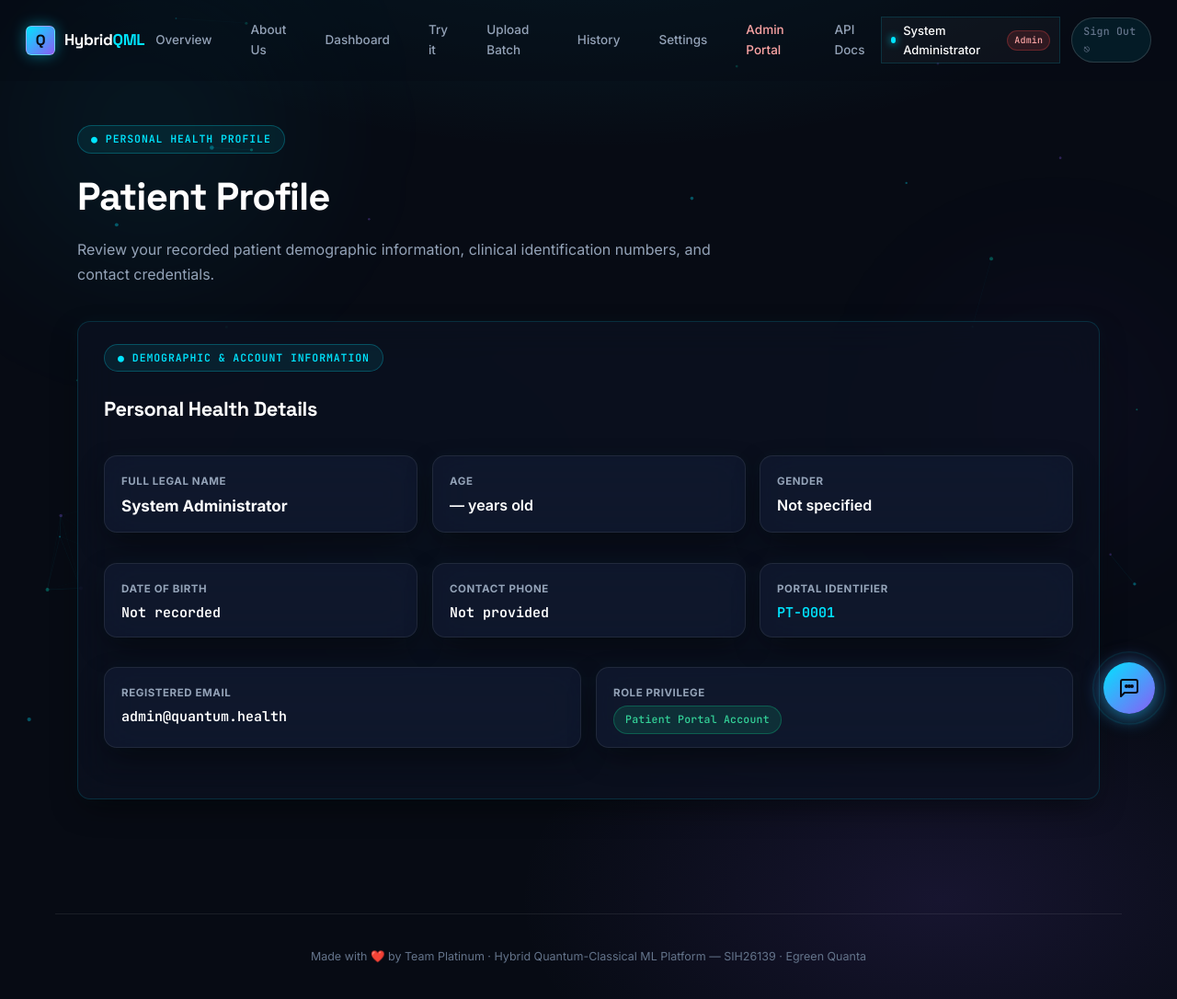
After one commit to ubaidsayyad/sih26139_hybrid_qml_prototype, a Flask app: page /my-profile in a window 1280 px wide. The commit adds this page. Shown: the whole page at 92% size. Run offline with Flask 3, Linux system fonts and the light colour scheme; a user stored in the database is signed in; some libraries are stand-ins or nearby versions.

Commit message:
Add Patient role and PatientProfile model with dynamic signup, role-based redirects, patient navbar, and clinical route protection

```diff
--- a/sih_qml_prototype/app.py
+++ b/sih_qml_prototype/app.py
@@ -49,7 +49,7 @@ from flask_wtf.csrf import CSRFProtect, CSRFError
 from flask_limiter import Limiter
 from flask_limiter.util import get_remote_address
 
-from core.models import db, User, Prediction
+from core.models import db, User, Prediction, PatientProfile
 from core.pipeline_runner import run_full_pipeline
 from core.patient_batch import generate_sample_csv, validate_and_process_csv
 from core.pdf_report import generate_prediction_pdf
@@ -118,11 +118,29 @@ def require_api_key(f):
     return decorated_function
 
 
+def clinician_required(f):
+    """Decorator ensuring current user is a clinician (Doctor or Admin), cleanly redirecting patients to /my-reports."""
+    @wraps(f)
+    def decorated_function(*args, **kwargs):
+        if not current_user.is_authenticated:
+            return redirect(url_for("login_page", next=request.path))
+        if current_user.role == "patient":
+            flash("Access restricted: Clinical and diagnostic tools are reserved for healthcare practitioners. You have been redirected to your patient portal.", "info")
+            return redirect(url_for("my_reports_page"))
+        return f(*args, **kwargs)
+    return decorated_function
+
+
 def admin_required(f):
     """Decorator to restrict route access strictly to users with the 'admin' role."""
     @wraps(f)
     def decorated_function(*args, **kwargs):
-        if not current_user.is_authenticated or current_user.role != "admin":
+        if not current_user.is_authenticated:
+            return redirect(url_for("login_page", next=request.path))
+        if current_user.role == "patient":
+            flash("Access restricted: System Administrator privileges required. You have been redirected to your patient portal.", "error")
+            return redirect(url_for("my_reports_page"))
+        if current_user.role != "admin":
             flash("Access denied: System Administrator privileges required.", "error")
             return redirect(url_for("dashboard"))
         return f(*args, **kwargs)
@@ -249,6 +267,8 @@ def health_check():
 @limiter.limit("5 per minute", methods=["POST"])
 def login_page():
     if current_user.is_authenticated:
+        if current_user.role == "patient":
+            return redirect(url_for("my_reports_page"))
         return redirect(url_for("dashboard"))
 
     next_url = request.args.get("next") or request.form.get("next")
@@ -261,9 +281,18 @@ def login_page():
         if user and user.check_password(password):
             login_user(user, remember=True)
             flash(f"Welcome back, {user.name}!", "success")
-            if next_url and next_url.startswith("/"):
-                return redirect(next_url)
-            return redirect(url_for("dashboard"))
+
+            # Role-based landing redirect
+            if user.role == "patient":
+                # Ensure patient is not forwarded into practitioner clinical tools
+                restricted_prefixes = ("/dashboard", "/predict", "/upload", "/history", "/admin", "/settings", "/progress")
+                if next_url and next_url.startswith("/") and not any(next_url.startswith(p) for p in restricted_prefixes):
+                    return redirect(next_url)
+                return redirect(url_for("my_reports_page"))
+            else:
+                if next_url and next_url.startswith("/"):
+                    return redirect(next_url)
+                return redirect(url_for("dashboard"))
         else:
             flash("Invalid email address or password. Please verify your credentials.", "error")
 
@@ -273,6 +302,8 @@ def login_page():
 @app.route("/signup", methods=["GET", "POST"])
 def signup_page():
     if current_user.is_authenticated:
+        if current_user.role == "patient":
+            return redirect(url_for("my_reports_page"))
         return redirect(url_for("dashboard"))
 
     if request.method == "POST":
@@ -284,7 +315,7 @@ def signup_page():
 
         # Validation rules
         if not name or len(name) < 2:
-            flash("Please enter your full name or professional title.", "error")
+            flash("Please enter your full name or legal title.", "error")
             return render_template("signup.html")
 
         email_regex = r"^[\w\.-]+@[\w\.-]+\.\w+$"
@@ -292,16 +323,46 @@ def signup_page():
             flash("Please provide a valid corporate or clinical email address.", "error")
             return render_template("signup.html")
 
-        if role not in ("doctor", "admin"):
+        # Admin accounts cannot self-signup; restrict strictly to doctor or patient
+        if role not in ("doctor", "patient"):
             role = "doctor"
 
         if len(password) < 8:
-            flash("Password must contain at least 8 characters for clinical security.", "error")
+            flash("Password must contain at least 8 characters for medical record security.", "error")
             return render_template("signup.html")
 
         if password != confirm_password:
             flash("Passwords do not match. Please verify and re-enter.", "error")
             return render_template("signup.html")
+
+        # Patient-specific required and optional fields
+        patient_age = None
+        patient_gender = None
+        patient_dob = None
+        patient_phone = None
+        patient_full_name = name
+
+        if role == "patient":
+            raw_patient_name = (request.form.get("patient_name") or "").strip()
+            if raw_patient_name:
+                patient_full_name = raw_patient_name
+
+            age_raw = (request.form.get("patient_age") or request.form.get("age") or "").strip()
+            if not age_raw:
+                flash("Please provide your age for your patient health record.", "error")
+                return render_template("signup.html")
+            try:
+                patient_age = int(age_raw)
+                if patient_age < 1 or patient_age > 125:
+                    flash("Please provide a realistic age (between 1 and 125).", "error")
+                    return render_template("signup.html")
+            except (ValueError, TypeError):
+                flash("Age must be a valid whole number.", "error")
+                return render_template("signup.html")
+
+            patient_gender = (request.form.get("patient_gender") or request.form.get("gender") or "").strip() or None
+            patient_dob = (request.form.get("patient_dob") or request.form.get("date_of_birth") or "").strip() or None
+            patient_phone = (request.form.get("patient_phone") or request.form.get("phone") or "").strip() or None
 
         # Duplicate email check
         existing_user = User.query.filter_by(email=email).first()
@@ -313,11 +374,30 @@ def signup_page():
         new_user = User(name=name, email=email, role=role)
         new_user.set_password(password)
         db.session.add(new_user)
+        db.session.flush()
+
+        # Create linked PatientProfile if role is patient
+        if role == "patient":
+            profile = PatientProfile(
+                user_id=new_user.id,
+                full_name=patient_full_name,
+                age=patient_age,
+                gender=patient_gender,
+                date_of_birth=patient_dob,
+                phone=patient_phone
+            )
+            db.session.add(profile)
+
         db.session.commit()
 
         login_user(new_user)
-        flash(f"Account successfully registered! Welcome to the platform, {name}.", "success")
-        return redirect(url_for("dashboard"))
+
+        if role == "patient":
+            flash(f"Patient account registered! Welcome to your personal health portal, {name}.", "success")
+            return redirect(url_for("my_reports_page"))
+        else:
+            flash(f"Account successfully registered! Welcome to the platform, {name}.", "success")
+            return redirect(url_for("dashboard"))
 
     return render_template("signup.html")
 
@@ -328,6 +408,26 @@ def logout_api():
     logout_user()
     flash("You have been securely signed out of the quantum medical console.", "info")
     return redirect(url_for("login_page"))
+
+
+# ------------------------------------------------------------------------------
+# Patient Portal Routes
+# ------------------------------------------------------------------------------
+
+@app.route("/my-reports")
+@login_required
+def my_reports_page():
+    """Personal diagnostic reports portal for patient accounts."""
+    profile = current_user.patient_profile if hasattr(current_user, "patient_profile") else None
+    return render_template("my_reports.html", profile=profile)
+
+
+@app.route("/my-profile")
+@login_required
+def my_profile_page():
+    """Personal health profile view for patient accounts."""
+    profile = current_user.patient_profile if hasattr(current_user, "patient_profile") else None
+    return render_template("my_profile.html", profile=profile)
 
 
 # ------------------------------------------------------------------------------
@@ -353,6 +453,7 @@ def about_page():
 
 @app.route("/run", methods=["POST"])
 @login_required
+@clinician_required
 def run():
     with JOB_LOCK:
         if JOB["status"] == "running":
@@ -383,12 +484,14 @@ def run():
 
 @app.route("/progress")
 @login_required
+@clinician_required
 def progress_page():
     return render_template("progress.html", has_run=STATE["run"] is not None)
 
 
 @app.route("/run/status")
 @login_required
+@clinician_required
 def run_status():
     with JOB_LOCK:
         return jsonify({
@@ -405,6 +508,7 @@ def run_status():
 
 @app.route("/dashboard")
 @login_required
+@clinician_required
 def dashboard():
     if STATE["run"] is None:
         flash("Please run the pipeline first to generate model benchmark results.", "info")
@@ -429,6 +533,7 @@ def dashboard():
 
 @app.route("/predict")
 @login_required
+@clinician_required
 def predict_page():
     if STATE["run"] is None:
         flash("Please run the pipeline first to train the quantum and classical models.", "info")
@@ -441,6 +546,7 @@ def predict_page():
 
 @app.route("/predict", methods=["POST"])
 @login_required
+@clinician_required
 def predict_api():
     if STATE["run"] is None:
         return jsonify({"error": "No model loaded. Please run the pipeline first."}), 400
@@ -530,6 +636,7 @@ def predict_api():
 
 @app.route("/upload", methods=["GET"])
 @login_required
+@clinician_required
 def upload_page():
     if STATE["run"] is None:
         flash("Please run the pipeline first to train the quantum and classical models before screening patient batches.", "info")
@@ -540,6 +647,7 @@ def upload_page():
 
 @app.route("/upload", methods=["POST"])
 @login_required
+@clinician_required
 def upload_api():
     if STATE["run"] is None:
         error_msg = "No trained models loaded. Please run the quantum pipeline first."
@@ -642,6 +750,7 @@ def download_sample_csv():
 
 @app.route("/history")
 @login_required
+@clinician_required
 def history_page():
     page = request.args.get("page", 1, type=int)
     model_filter = (request.args.get("model") or "").strip()
@@ -678,6 +787,7 @@ def history_page():
 
 @app.route("/history/<int:pred_id>")
 @login_required
+@clinician_required
 def history_detail(pred_id):
     pred = db.session.get(Prediction, pred_id)
     if not pred:
@@ -694,6 +804,7 @@ def history_detail(pred_id):
 
 @app.route("/history/<int:pred_id>/pdf")
 @login_required
+@clinician_required
 def download_prediction_pdf(pred_id):
     pred = db.session.get(Prediction, pred_id)
     if not pred:
@@ -1017,6 +1128,7 @@ def api_v1_health():
 
 @app.route("/settings", methods=["GET"])
 @login_required
+@clinician_required
 def settings_page():
     """Practitioner preferences & API Key access dashboard."""
     current_user.ensure_api_key()
@@ -1026,6 +1138,7 @@ def settings_page():
 
 @app.route("/settings/regenerate-key", methods=["POST"])
 @login_required
+@clinician_required
 def regenerate_api_key_route():
     """Revokes existing API key and issues a fresh one."""
     new_key = current_user.generate_api_key()
--- a/sih_qml_prototype/templates/base.html
+++ b/sih_qml_prototype/templates/base.html
@@ -30,6 +30,10 @@
     <a href="{{ url_for('index') }}">Overview</a>
     <a href="{{ url_for('about_page') }}">About Us</a>
     {% if current_user.is_authenticated %}
+      {% if current_user.role == 'patient' %}
+        <a href="{{ url_for('my_reports_page') }}">My Reports</a>
+        <a href="{{ url_for('my_profile_page') }}">My Profile</a>
+      {% else %}
         <a href="{{ url_for('dashboard') }}">Dashboard</a>
         <a href="{{ url_for('predict_page') }}">Try it</a>
         <a href="{{ url_for('upload_page') }}">Upload Batch</a>
@@ -38,17 +42,22 @@
         {% if current_user.is_admin %}
           <a href="{{ url_for('admin_page') }}" style="color: #FCA5A5;">Admin Portal</a>
         {% endif %}
+        <a href="{{ url_for('api_docs_page') }}">API Docs</a>
       {% endif %}
+    {% else %}
       <a href="{{ url_for('api_docs_page') }}">API Docs</a>
+    {% endif %}
   </div>
 
   <div style="display: flex; align-items: center; gap: 12px;">
     {% if current_user.is_authenticated %}
       <div style="display: flex; align-items: center; gap: 8px; font-size: 13px; color: var(--text-pure); background: rgba(255,255,255,0.03); padding: 4px 10px; border-radius: var(--radius-full); border: 1px solid var(--border-glass);">
-        <span style="display: inline-block; width: 7px; height: 7px; border-radius: 50%; background: var(--primary-cyan); box-shadow: 0 0 8px var(--primary-cyan);"></span>
+        <span style="display: inline-block; width: 7px; height: 7px; border-radius: 50%; background: {% if current_user.role == 'patient' %}#10B981{% else %}var(--primary-cyan){% endif %}; box-shadow: 0 0 8px {% if current_user.role == 'patient' %}#10B981{% else %}var(--primary-cyan){% endif %};"></span>
         <span style="font-weight: 500;">{{ current_user.name }}</span>
         {% if current_user.role == 'admin' %}
           <span class="pill" style="padding: 2px 7px; font-size: 10px; background: rgba(239, 68, 68, 0.15); color: #FCA5A5; border-color: rgba(239, 68, 68, 0.3);">Admin</span>
+        {% elif current_user.role == 'patient' %}
+          <span class="pill" style="padding: 2px 7px; font-size: 10px; background: rgba(16, 185, 129, 0.15); color: #34D399; border-color: rgba(16, 185, 129, 0.35);">Patient</span>
         {% else %}
           <span class="pill" style="padding: 2px 7px; font-size: 10px; background: rgba(0, 229, 255, 0.1); color: var(--primary-cyan); border-color: var(--border-cyan);">Doctor</span>
         {% endif %}
--- /dev/null
+++ b/sih_qml_prototype/templates/my_profile.html
@@ -0,0 +1,86 @@
+{% extends "base.html" %}
+{% block title %}My Profile · Patient Portal · SIH26139{% endblock %}
+
+{% block content %}
+<section class="dash-header">
+  <div class="eyebrow">
+    <span>●</span>
+    <span>Personal Health Profile</span>
+  </div>
+  <h1>Patient Profile</h1>
+  <p class="lede">
+    Review your recorded patient demographic information, clinical identification numbers, and contact credentials.
+  </p>
+</section>
+
+<!-- Profile Details Card -->
+<div class="card wide" style="margin-bottom: 24px; border: 1px solid var(--border-glass);">
+  <div class="eyebrow" style="margin-bottom: 6px;">
+    <span>●</span>
+    <span>Demographic & Account Information</span>
+  </div>
+  <h2 style="margin-bottom: 20px;">Personal Health Details</h2>
+
+  <div class="grid-3" style="gap: 16px; margin-bottom: 20px;">
+    <div class="card" style="background: rgba(18, 28, 51, 0.7); border: 1px solid var(--border-subtle); padding: 14px 18px;">
+      <span style="font-size: 11.5px; font-weight: 700; text-transform: uppercase; color: var(--text-muted); letter-spacing: 0.05em;">Full Legal Name</span>
+      <div style="font-size: 17px; font-weight: 700; color: var(--text-pure); margin-top: 4px;">
+        {{ profile.full_name if profile else current_user.name }}
+      </div>
+    </div>
+
+    <div class="card" style="background: rgba(18, 28, 51, 0.7); border: 1px solid var(--border-subtle); padding: 14px 18px;">
+      <span style="font-size: 11.5px; font-weight: 700; text-transform: uppercase; color: var(--text-muted); letter-spacing: 0.05em;">Age</span>
+      <div style="font-size: 16px; font-weight: 600; color: var(--text-pure); margin-top: 4px;">
+        {{ profile.age if profile else '—' }} years old
+      </div>
+    </div>
+
+    <div class="card" style="background: rgba(18, 28, 51, 0.7); border: 1px solid var(--border-subtle); padding: 14px 18px;">
+      <span style="font-size: 11.5px; font-weight: 700; text-transform: uppercase; color: var(--text-muted); letter-spacing: 0.05em;">Gender</span>
+      <div style="font-size: 16px; font-weight: 600; color: var(--text-pure); margin-top: 4px;">
+        {{ profile.gender if profile and profile.gender else 'Not specified' }}
+      </div>
+    </div>
+  </div>
+
+  <div class="grid-3" style="gap: 16px; margin-bottom: 20px;">
+    <div class="card" style="background: rgba(18, 28, 51, 0.7); border: 1px solid var(--border-subtle); padding: 14px 18px;">
+      <span style="font-size: 11.5px; font-weight: 700; text-transform: uppercase; color: var(--text-muted); letter-spacing: 0.05em;">Date of Birth</span>
+      <div style="font-size: 15px; font-weight: 600; color: var(--text-pure); margin-top: 4px; font-family: var(--font-mono);">
+        {{ profile.date_of_birth if profile and profile.date_of_birth else 'Not recorded' }}
+      </div>
+    </div>
+
+    <div class="card" style="background: rgba(18, 28, 51, 0.7); border: 1px solid var(--border-subtle); padding: 14px 18px;">
+      <span style="font-size: 11.5px; font-weight: 700; text-transform: uppercase; color: var(--text-muted); letter-spacing: 0.05em;">Contact Phone</span>
+      <div style="font-size: 15px; font-weight: 600; color: var(--text-pure); margin-top: 4px; font-family: var(--font-mono);">
+        {{ profile.phone if profile and profile.phone else 'Not provided' }}
+      </div>
+    </div>
+
+    <div class="card" style="background: rgba(18, 28, 51, 0.7); border: 1px solid var(--border-subtle); padding: 14px 18px;">
+      <span style="font-size: 11.5px; font-weight: 700; text-transform: uppercase; color: var(--text-muted); letter-spacing: 0.05em;">Portal Identifier</span>
+      <div style="font-size: 15px; font-weight: 600; color: var(--primary-cyan); margin-top: 4px; font-family: var(--font-mono);">
+        PT-{{ "%04d"|format(current_user.id) }}
+      </div>
+    </div>
+  </div>
+
+  <div class="grid-2" style="gap: 16px;">
+    <div class="card" style="background: rgba(18, 28, 51, 0.7); border: 1px solid var(--border-subtle); padding: 14px 18px;">
+      <span style="font-size: 11.5px; font-weight: 700; text-transform: uppercase; color: var(--text-muted); letter-spacing: 0.05em;">Registered Email</span>
+      <div style="font-size: 15px; font-weight: 600; color: var(--text-pure); margin-top: 4px; font-family: var(--font-mono);">
+        {{ current_user.email }}
+      </div>
+    </div>
+
+    <div class="card" style="background: rgba(18, 28, 51, 0.7); border: 1px solid var(--border-subtle); padding: 14px 18px;">
+      <span style="font-size: 11.5px; font-weight: 700; text-transform: uppercase; color: var(--text-muted); letter-spacing: 0.05em;">Role Privilege</span>
+      <div style="margin-top: 4px;">
+        <span class="pill" style="background: rgba(16, 185, 129, 0.15); color: #34D399; border-color: rgba(16, 185, 129, 0.35);">Patient Portal Account</span>
+      </div>
+    </div>
+  </div>
+</div>
+{% endblock %}
```
Also changed, not shown: sih_qml_prototype/core/models.py (+44 -1 lines), sih_qml_prototype/templates/my_reports.html (added, +72 -0 lines), sih_qml_prototype/templates/signup.html (+105 -20 lines), sih_qml_prototype/tests/test_patient_role.py (added, +231 -0 lines), sih_qml_prototype/instance/app.db, sih_qml_prototype/static/doctor_navbar_desktop.png (added), sih_qml_prototype/static/patient_navbar_desktop.png (added), sih_qml_prototype/static/patient_profile_desktop.png (added), sih_qml_prototype/static/patient_signup_fields_desktop.png (added). Lines whose indentation alone changed are shown as unchanged.
